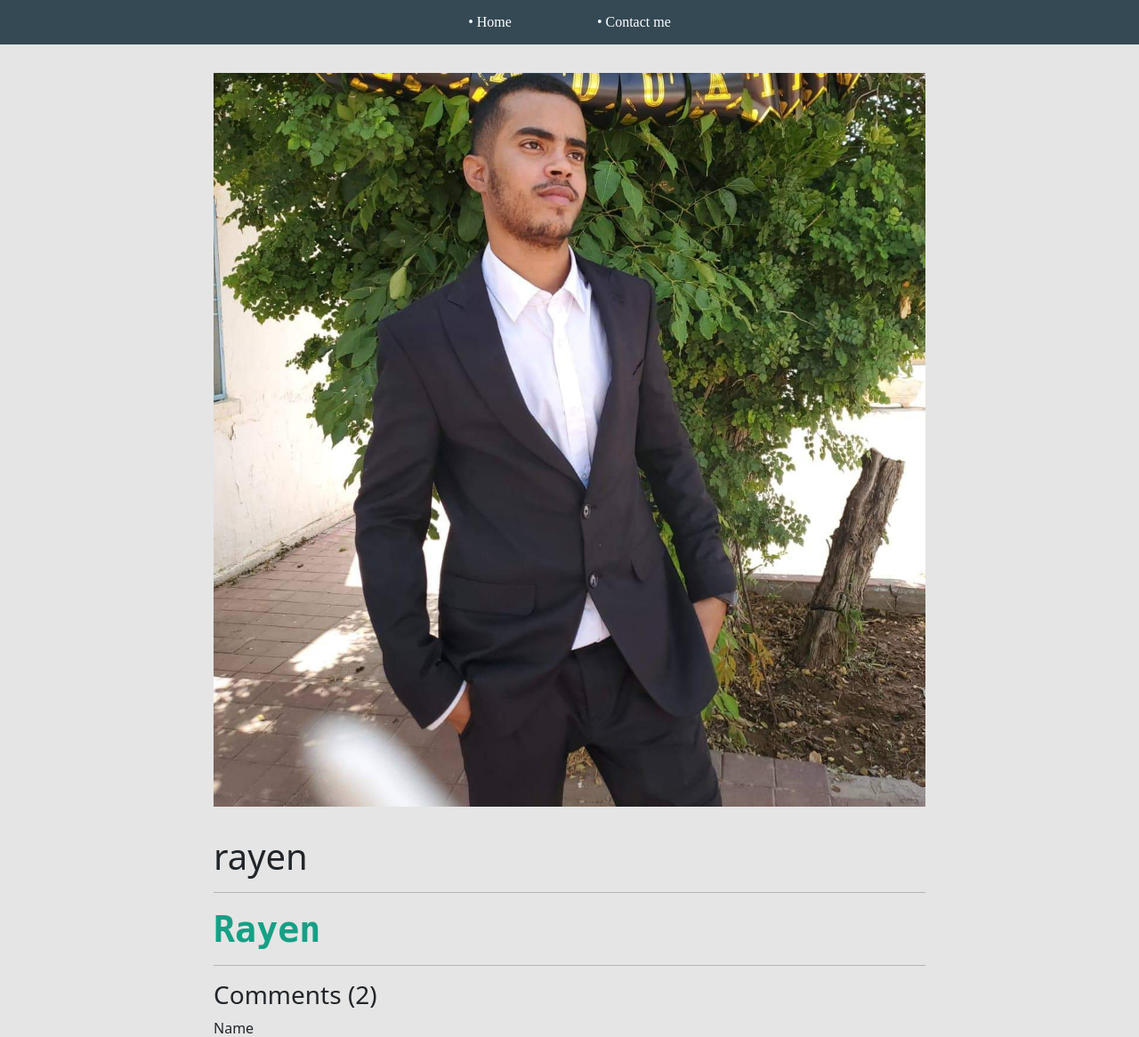
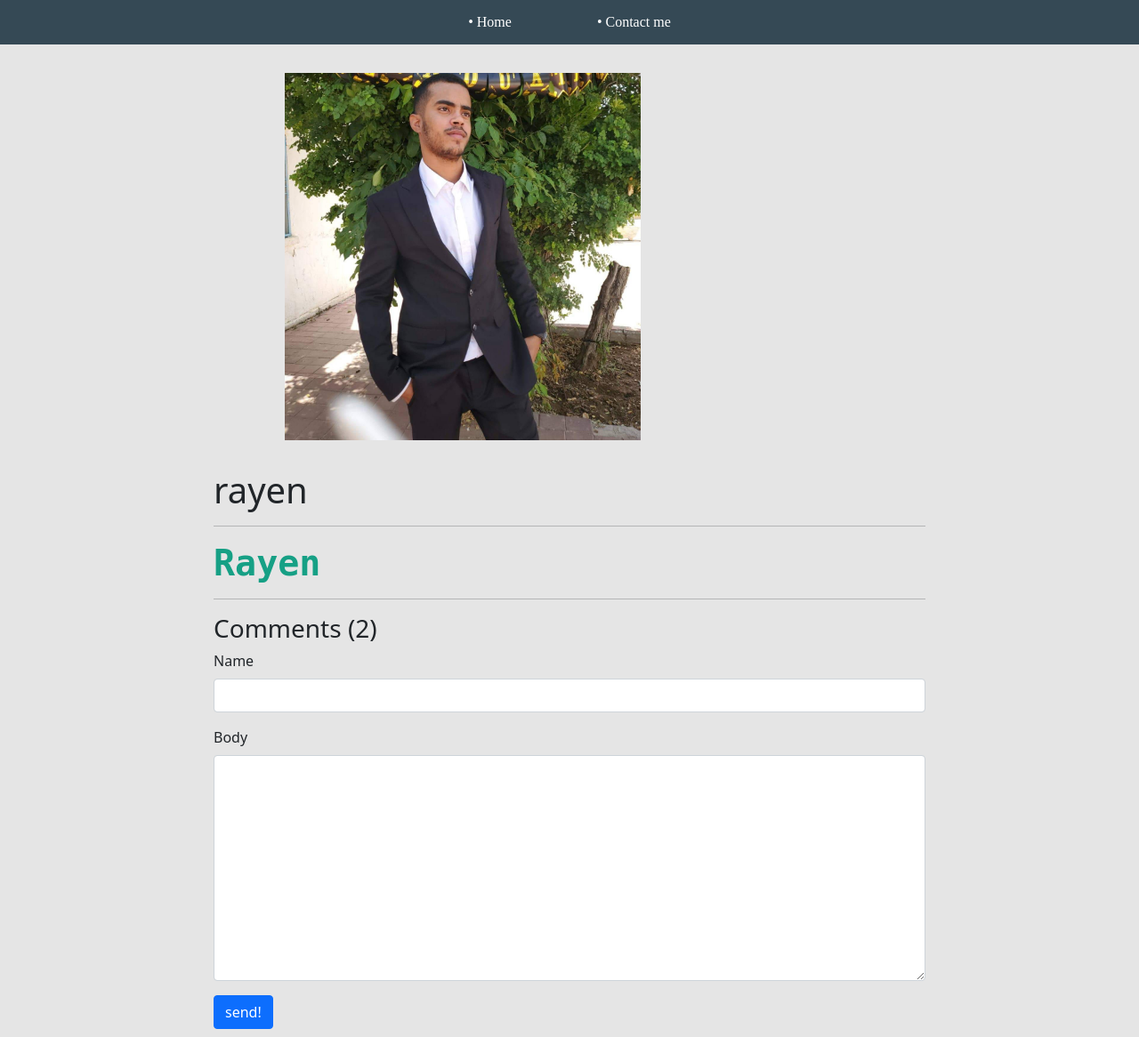
Before and after one commit to RayenKadhi/portfolio, a Django app: page /project1/8f5d2556-b2c5-4454-aa94-36ff048943cf/ in a window 1280 px wide. Shown: the top 1166 px of the page at 89% size. Run offline with Django 4.2, Linux system fonts and the light colour scheme; data comes from the database, SQL or seed files in the repository; both versions use the stored data as it was after the commit; some libraries are stand-ins or nearby versions.

Commit message:
Deploying website

```diff
--- a/static/styles/main.css
+++ b/static/styles/main.css
@@ -184,8 +184,11 @@ body{
 
 
 .project--image{
-    max-width: 800px;
+    max-width: 50%;
+    max-height: 50%;
     margin-bottom: 2em;
+    margin-left: 5em;
+
 }
 
 .contact--form{
```
Also changed, not shown: db.sqlite3.
